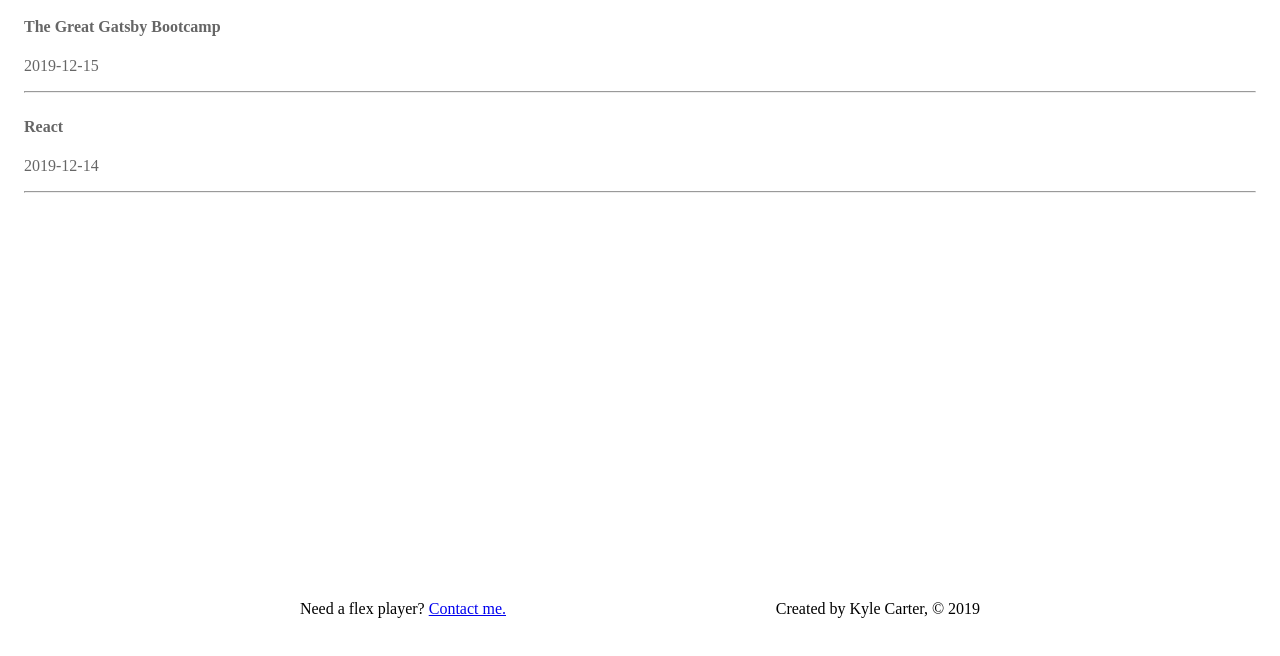
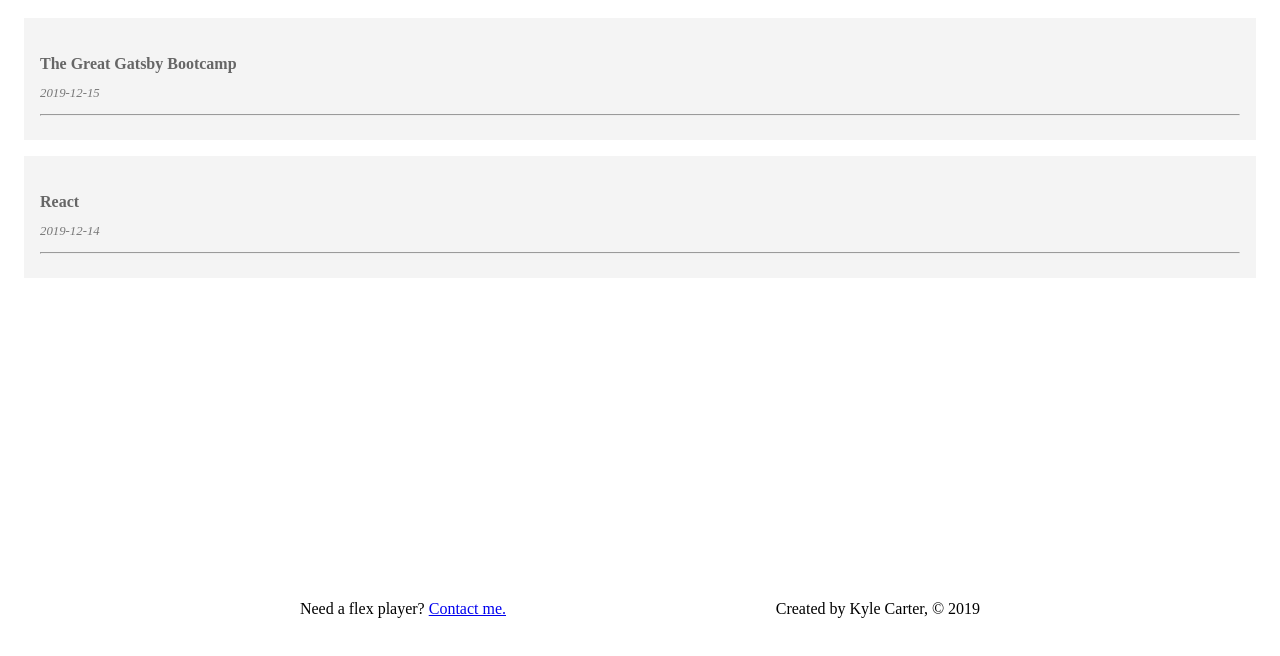
Before and after one commit to KyleKCarter/Learning-Gatsby, a Gatsby site: page /blog in a window 1280 px wide. Shown: the part 184-840 px from the top of the page. Built offline with nearby package versions, Linux system fonts and the light colour scheme; Gatsby itself is replaced by a stand-in of ours.

```diff
--- a/gatsby-config.js
+++ b/gatsby-config.js
@@ -12,6 +12,21 @@ module.exports = {
         path: `${__dirname}/src/`
       }
     },
-    'gatsby-transformer-remark'
+    'gatsby-plugin-sharp',
+    {
+      resolve: 'gatsby-transformer-remark',
+      options: {
+        plugins: [
+          'gatsby-remark-relative-images',
+          {
+            resolve: 'gatsby-remark-images',
+            options: {
+              maxWidth: 750,
+              linkImagesToOriginal: false
+            }
+          }
+        ]
+      }
+    }
   ]
 }
--- a/package.json
+++ b/package.json
@@ -16,6 +16,9 @@
   "dependencies": {
     "gatsby": "^2.18.8",
     "gatsby-plugin-sass": "^2.1.26",
+    "gatsby-plugin-sharp": "^2.3.9",
+    "gatsby-remark-images": "^3.1.38",
+    "gatsby-remark-relative-images": "^0.2.3",
     "gatsby-source-filesystem": "^2.1.42",
     "gatsby-transformer-remark": "^2.6.42",
     "node-sass": "^4.13.0",
--- a/src/components/footer/footer.js
+++ b/src/components/footer/footer.js
@@ -1,5 +1,7 @@
 import React from "react"
 import { Link, graphql, useStaticQuery } from "gatsby"
+
+import footerStyles from './footer.module.scss'
 
 const Footer = () => {
   const data = useStaticQuery(graphql`
@@ -19,6 +21,7 @@ const Footer = () => {
         justifyContent: "space-evenly",
         alignItems: "center",
       }}
+      className={footerStyles.footer}
     >
       <p>
         Need a flex player? <Link to="/contact">Contact me.</Link>
--- /dev/null
+++ b/src/components/footer/footer.module.scss
@@ -0,0 +1,3 @@
+.footer {
+    margin-top: 3rem;
+}
--- a/src/pages/blog.js
+++ b/src/pages/blog.js
@@ -2,6 +2,8 @@ import React from "react"
 import { Link, graphql, useStaticQuery } from "gatsby"
 
 import Layout from "../components/layout/layout"
+
+import blogStyles from './styles/blog.module.scss'
 
 const BlogPage = () => {
   const data = useStaticQuery(graphql`
@@ -24,15 +26,8 @@ const BlogPage = () => {
 
   const mappedData = data.allMarkdownRemark.edges.map(post => {
     return (
-      <Link style={{
-        textDecoration: "none",
-        color: "#666666"
-      }} to={post.node.frontmatter.path}>
-        <div
-          style={{
-            marginBottom: "2%",
-          }}
-        >
+      <Link className={blogStyles.posts} to={post.node.frontmatter.path}>
+        <div className={blogStyles.post}>
           <h4>{post.node.frontmatter.title}</h4>
           <p>{post.node.frontmatter.date}</p>
           <hr />
--- /dev/null
+++ b/src/pages/styles/blog.module.scss
@@ -0,0 +1,26 @@
+.posts {
+    list-style-type: none;
+    margin: 0;
+    text-decoration: none;
+    color: #666666;
+}
+
+.post {
+    margin: 1rem 0;
+    background: #f4f4f4;
+    padding: 1rem;
+
+    h4 {
+        margin-bottom: 0;
+    }
+
+    p {
+        color: #777777;
+        font-size: .8rem;
+        font-style: italic;
+    }
+}
+
+.post:hover {
+    background: #e4e4e4;
+}
--- a/src/posts/gatsby.md
+++ b/src/posts/gatsby/gatsby.md
@@ -6,6 +6,8 @@ date: "2019-12-15"
 
 I just launched a new bootcamp!
 
+![Winterfell](./Winterfell-white-raven.jpg)
+
 ## Topics Covered
 
 1. Gatsby
```
Also changed, not shown: src/posts/gatsby/Winterfell-white-raven.jpg (added), 1 other file.
